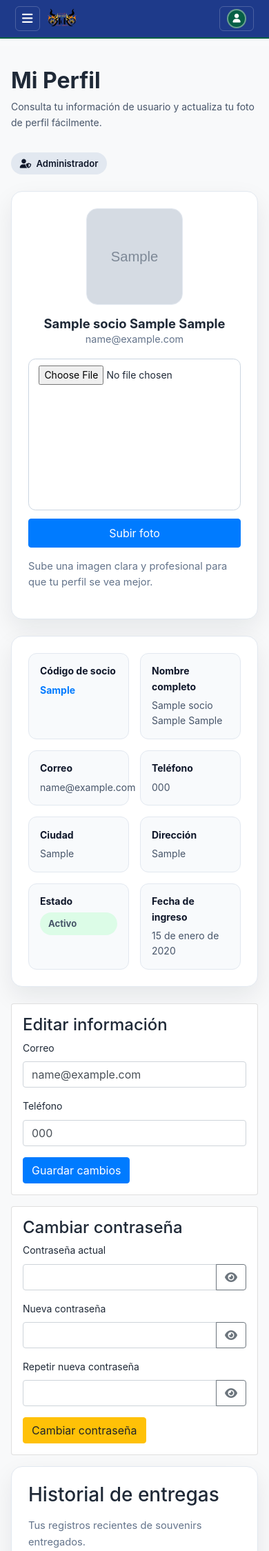
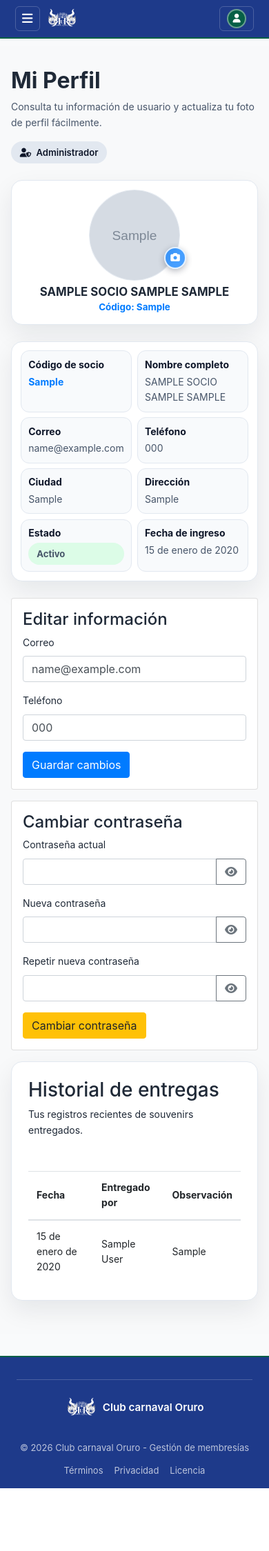
Before and after one commit to clubcarnavaloruro-ai/ClubCarnavalOruro, a Django app: page /socios/perfil/ in a window 390 px wide. Shown: the top 2249 px of the page at 69% size. After the commit the page ends 2158 px from the top, so only its background shows below. Run offline with Django 4.2, Linux system fonts and the light colour scheme; a user stored in the database is signed in; tables that the repository leaves empty hold one stand-in row (values such as "Sample post"); grey boxes marked "Sample" are stand-in pictures; some libraries are stand-ins or nearby versions.

Commit message:
Correccion

```diff
--- a/static/css/socios/perfil.css
+++ b/static/css/socios/perfil.css
@@ -51,14 +51,16 @@
     flex-direction: column;
     align-items: center;
     text-align: center;
-    gap: 1rem;
+    gap: 0.65rem;
 }
 
 .perfil-avatar .avatar-image {
-    width: 140px;
-    height: 140px;
-    border-radius: 1rem;
-    overflow: hidden;
+    position: relative;
+    width: 128px;
+    height: 128px;
+    flex: 0 0 128px;
+    border-radius: 50%;
+    overflow: visible;
     border: 1px solid #e2e8f0;
     background: #f8fafc;
 }
@@ -67,6 +69,7 @@
     width: 100%;
     height: 100%;
     object-fit: cover;
+    border-radius: 50%;
 }
 
 .perfil-avatar .avatar-placeholder {
@@ -74,6 +77,8 @@
     height: 100%;
     display: grid;
     place-items: center;
+    overflow: hidden;
+    border-radius: 50%;
     color: #64748b;
     font-size: 0.95rem;
     font-weight: 600;
@@ -83,6 +88,21 @@
     margin: 0;
     font-size: 1.15rem;
     font-weight: 700;
+}
+
+.perfil-identity {
+    min-width: 0;
+}
+
+.perfil-identity h3 {
+    overflow-wrap: anywhere;
+}
+
+.perfil-code {
+    display: block;
+    margin-top: 0.3rem;
+    color: #007bff;
+    font-size: 0.9rem;
 }
 
 .perfil-avatar span {
@@ -136,37 +156,46 @@
     color: #0f172a;
 }
 
-.perfil-actions {
+.perfil-photo-actions {
     display: flex;
-    flex-wrap: wrap;
-    gap: 0.75rem;
+    gap: 0.5rem;
     align-items: center;
     margin-top: 1rem;
 }
 
-.perfil-actions input[type='file'] {
-    flex: 1 1 220px;
-    min-width: 0;
-    max-width: 100%;
-    width: 100%;
-    box-sizing: border-box;
-    border: 1px solid #cbd5e1;
-    border-radius: 0.65rem;
-    padding: 0.55rem 0.9rem;
-    background: #ffffff;
+.perfil-avatar .avatar-image input[type='file'] {
+    position: absolute;
+    inset: 0;
+    width: 1px;
+    height: 1px;
+    opacity: 0;
+    pointer-events: none;
 }
 
-.perfil-actions .btn {
-    flex: 0 0 auto;
-    min-width: 120px;
-    width: auto;
-    height: 42px;
+.perfil-avatar .perfil-photo-picker {
+    position: absolute;
+    right: -10px;
+    bottom: 8px;
+    display: inline-flex;
+    align-items: center;
+    justify-content: center;
+    width: 34px;
+    height: 34px;
+    padding: 0;
+    border: 2px solid rgba(255, 255, 255, 0.85);
+    border-radius: 50%;
+    color: #ffffff;
+    background: rgba(0, 123, 255, 0.72);
+    box-shadow: 0 3px 10px rgba(15, 23, 42, 0.3);
+    backdrop-filter: blur(5px);
+    -webkit-backdrop-filter: blur(5px);
+    font-size: 0.85rem;
+    cursor: pointer;
+    z-index: 2;
 }
 
-.perfil-legend {
-    margin-top: 1rem;
-    color: #64748b;
-    font-size: 0.92rem;
+.perfil-avatar .perfil-photo-picker:hover {
+    background: rgba(0, 86, 179, 0.88);
 }
 
 .perfil-entregas-card h3 {
@@ -207,12 +236,46 @@
 }
 
 @media (max-width: 640px) {
-    .perfil-actions {
-        flex-direction: column;
-        align-items: stretch;
+    .perfil-card,
+    .perfil-detail-card {
+        padding: 0.8rem;
     }
 
-    .perfil-actions input[type='file'] {
-        width: 100%;
+    .perfil-photo-actions {
+        justify-content: flex-end;
+    }
+
+    .perfil-avatar .avatar-image {
+        width: 132px;
+        height: 132px;
+        flex-basis: 132px;
+    }
+
+    .perfil-avatar .perfil-photo-picker {
+        width: 32px;
+        height: 32px;
+    }
+
+    .perfil-identity h3 {
+        max-width: 100%;
+        font-size: 1.05rem;
+    }
+
+    .perfil-avatar {
+        gap: 0.35rem;
+    }
+
+    .perfil-code {
+        margin-top: 0.15rem;
+        font-size: 0.84rem;
+    }
+
+    .perfil-info {
+        gap: 0.45rem;
+    }
+
+    .perfil-info .info-item {
+        gap: 0.15rem;
+        padding: 0.55rem 0.65rem;
     }
 }
--- a/templates/base/base.html
+++ b/templates/base/base.html
@@ -5,7 +5,7 @@
     <meta charset="UTF-8">
     <meta name="viewport" content="width=device-width, initial-scale=1.0, viewport-fit=cover">
     <title>{% block titulo %}Club carnaval Amigos{% endblock %}</title>
-    <link rel="icon" href="{% static 'img/logoAlmacen.png' %}" type="image/png">
+    <link rel="icon" href="{% static 'img/LogoCarnavalOruroClub.png' %}" type="image/png">
     <link rel="stylesheet" href="https://maxcdn.bootstrapcdn.com/bootstrap/4.5.2/css/bootstrap.min.css">
     <link rel="stylesheet" href="https://cdnjs.cloudflare.com/ajax/libs/font-awesome/6.4.0/css/all.min.css">
     <link rel="stylesheet" href="{% static 'css/estilos.css' %}">
--- a/templates/componentes/footer-inicio.html
+++ b/templates/componentes/footer-inicio.html
@@ -7,7 +7,7 @@
             <div class="footer-grid">
                 <section class="footer-brand">
                     <a class="navbar-brand-inicio" href="{% url 'core:inicio' %}">
-                        <img src="{% static 'img/logoAlmacen.png' %}" alt="Club carnaval Oruro" class="navbar-logo">
+                        <img src="{% static 'img/LogoCarnavalOruroClub.png' %}" alt="Club carnaval Oruro" class="navbar-logo">
                         <span class="navbar-brand-text">
                             <span class="brand-american">Club carnaval</span> <span class="brand-outlet">ORURO</span>
                         </span>
@@ -28,8 +28,7 @@
                 <section class="footer-section">
                     <h4 class="footer-title">Contacto</h4>
                     <ul class="footer-contact">
-                        <li><i class="fab fa-whatsapp"></i> WhatsApp: <a href="https://wa.me/59171930074" target="_blank" rel="noopener noreferrer">+591 7193 0074</a></li>
-                        <li><i class="fas fa-phone-alt"></i> Teléfono: <a href="https://wa.me/59171930074" target="_blank" rel="noopener noreferrer">+591 7193 0074</a></li>
+                        <li><i class="fab fa-whatsapp"></i> WhatsApp: <a href="https://wa.me/59171930074" target="_blank" rel="noopener noreferrer">7193 0074</a></li>
                         <li><i class="fas fa-envelope"></i> <a href="mailto:info@carnavaldeoruro.club">info@carnavaldeoruro.club</a></li>
                     </ul>
                 </section>
--- a/templates/componentes/footer.html
+++ b/templates/componentes/footer.html
@@ -3,7 +3,7 @@
     <div class="footer-container">
         <div class="footer-bottom">
             <div class="footer-section">
-                <h4><img src="{% static 'img/logoAlmacen.png' %}" alt="Club carnaval Oruro" style="height:48px;max-width:180px;object-fit:contain;vertical-align:middle;"> Club carnaval Oruro</h4>
+                <h4><img src="{% static 'img/LogoCarnavalOruroClub.png' %}" alt="Club carnaval Oruro" style="height:48px;max-width:180px;object-fit:contain;vertical-align:middle;"> Club carnaval Oruro</h4>
             </div>
             <p>&copy; 2026 Club carnaval Oruro - Gestión de membresías</p>
             <div class="footer-legal">
--- a/templates/componentes/navbar-inicio.html
+++ b/templates/componentes/navbar-inicio.html
@@ -8,7 +8,7 @@
                 <i class="fas fa-bars"></i>
             </button>
             <a class="navbar-brand-inicio" href="{% url 'core:inicio' %}">
-                <img src="{% static 'img/logoAlmacen.png' %}" alt="Club carnaval Oruro" class="navbar-logo">
+                <img src="{% static 'img/LogoCarnavalOruroClub.png' %}" alt="Club carnaval Oruro" class="navbar-logo">
                 <span class="navbar-brand-text">
                     <span class="brand-american">CLUB Carnaval</span> <span class="brand-outlet">ORURO</span>
                 </span>
@@ -38,9 +38,9 @@
 <div class="mobile-nav d-lg-none" id="mobileNav">
     <div class="mobile-nav-header">
         <a class="navbar-brand-inicio" href="{% url 'core:inicio' %}">
-            <img src="{% static 'img/logoAlmacen.png' %}" alt="Club carnaval Oruro" class="navbar-logo">
+            <img src="{% static 'img/LogoCarnavalOruroClub.png' %}" alt="Club carnaval Oruro" class="navbar-logo">
             <span class="navbar-brand-text">
-                <span class="brand-american">CLUB</span> <span class="brand-outlet">AMIGOS</span>
+                <span class="brand-american">CLUB Carnaval</span> <span class="brand-outlet">ORURO</span>
             </span>
         </a>
         <button class="mobile-nav-close" id="mobileNavClose" aria-label="Cerrar">
--- a/templates/componentes/navbar.html
+++ b/templates/componentes/navbar.html
@@ -7,7 +7,7 @@
             </button>
             <div class="navbar-logo">
                 <a href="{% url 'core:inicio' %}">
-                    <img src="{% static 'img/logoAlmacen.png' %}" alt="Club carnaval Oruro" style="height:48px;max-width:180px;object-fit:contain;vertical-align:middle;">
+                    <img src="{% static 'img/LogoCarnavalOruroClub.png' %}" alt="Club carnaval Oruro" style="height:48px;max-width:180px;object-fit:contain;vertical-align:middle;">
                     <span class="navbar-brand-text" style="font-size:1.3rem;vertical-align:middle;"><span class="brand-primary">Club carnaval</span> <span class="brand-secondary">Oruro</span></span>
                 </a>
             </div>
--- a/templates/socios/perfil.html
+++ b/templates/socios/perfil.html
@@ -25,6 +25,8 @@
 
   <div class="perfil-grid">
     <div class="perfil-card">
+      <form method="post" action="{% url 'socios:subir_foto' %}" enctype="multipart/form-data">
+        {% csrf_token %}
         <div class="perfil-avatar">
           <div class="avatar-image">
             {% if user_profile.foto %}
@@ -32,21 +34,17 @@
             {% else %}
               <div class="avatar-placeholder">Sin foto</div>
             {% endif %}
+            <input id="perfilFoto" type="file" name="foto" accept="image/*">
+            <label for="perfilFoto" class="perfil-photo-picker" title="Cambiar foto" aria-label="Cambiar foto">
+              <i class="fas fa-camera"></i>
+            </label>
           </div>
-        <div>
-          <h3>{% if socio %}{{ socio.nombre }} {% if socio.apellido_paterno %}{{ socio.apellido_paterno }}{% endif %} {% if socio.apellido_materno %}{{ socio.apellido_materno }}{% endif %}{% else %}{{ request.user.get_full_name|default:request.user.username }}{% endif %}</h3>
-          <span>{{ request.user.email }}</span>
+          <div class="perfil-identity">
+            <h3>{% if socio %}{{ socio.nombre|upper }} {% if socio.apellido_paterno %}{{ socio.apellido_paterno|upper }}{% endif %} {% if socio.apellido_materno %}{{ socio.apellido_materno|upper }}{% endif %}{% else %}{{ request.user.get_full_name|default:request.user.username|upper }}{% endif %}</h3>
+            <strong class="perfil-code">Código: {% if socio and socio.codigo_socio %}{{ socio.codigo_socio }}{% else %}-{% endif %}</strong>
           </div>
         </div>
-
-      <form method="post" action="{% url 'socios:subir_foto' %}" enctype="multipart/form-data">
-        {% csrf_token %}
-        <div class="perfil-actions">
-          <input type="file" name="foto" accept="image/*">
-          <button class="btn btn-primary" type="submit">Subir foto</button>
-        </div>
       </form>
-      <p class="perfil-legend">Sube una imagen clara y profesional para que tu perfil se vea mejor.</p>
     </div>
 
     <div class="perfil-detail-card">
@@ -57,7 +55,7 @@
         </div>
         <div class="info-item">
           <strong>Nombre completo</strong>
-          <span>{% if socio %}{{ socio.nombre }} {% if socio.apellido_paterno %}{{ socio.apellido_paterno }}{% endif %} {% if socio.apellido_materno %}{{ socio.apellido_materno }}{% endif %}{% else %}{{ request.user.get_full_name|default:'No disponible' }}{% endif %}</span>
+          <span>{% if socio %}{{ socio.nombre|upper }} {% if socio.apellido_paterno %}{{ socio.apellido_paterno|upper }}{% endif %} {% if socio.apellido_materno %}{{ socio.apellido_materno|upper }}{% endif %}{% else %}{{ request.user.get_full_name|default:'No disponible'|upper }}{% endif %}</span>
         </div>
         <div class="info-item">
           <strong>Correo</strong>
@@ -168,6 +166,13 @@
       }
       var toggles = document.querySelectorAll('.toggle-password');
       toggles.forEach(function(t){ t.addEventListener('click', toggle); });
+
+      var photoInput = document.getElementById('perfilFoto');
+      if (photoInput) {
+        photoInput.addEventListener('change', function(){
+          if (photoInput.files.length) photoInput.form.submit();
+        });
+      }
     });
   </script>
 
```
Also changed, not shown: apps/solicitudes/views.py (+12 -9 lines), static/css/auth/login.css (+11 -11 lines), static/css/componentes/navbar-inicio.css (+15 -0 lines), static/css/core/faq.css (+14 -0 lines), static/css/core/inicio.css (+31 -0 lines), static/css/solicitudes/solicitudes.css (+5 -4 lines), templates/auth/login.html (+6 -6 lines), templates/core/inicio.html (+5 -7 lines), static/img/LogoCarnavalOruroClub.png (added), static/img/logoAlmacen.png (deleted). Lines whose indentation alone changed are shown as unchanged.
